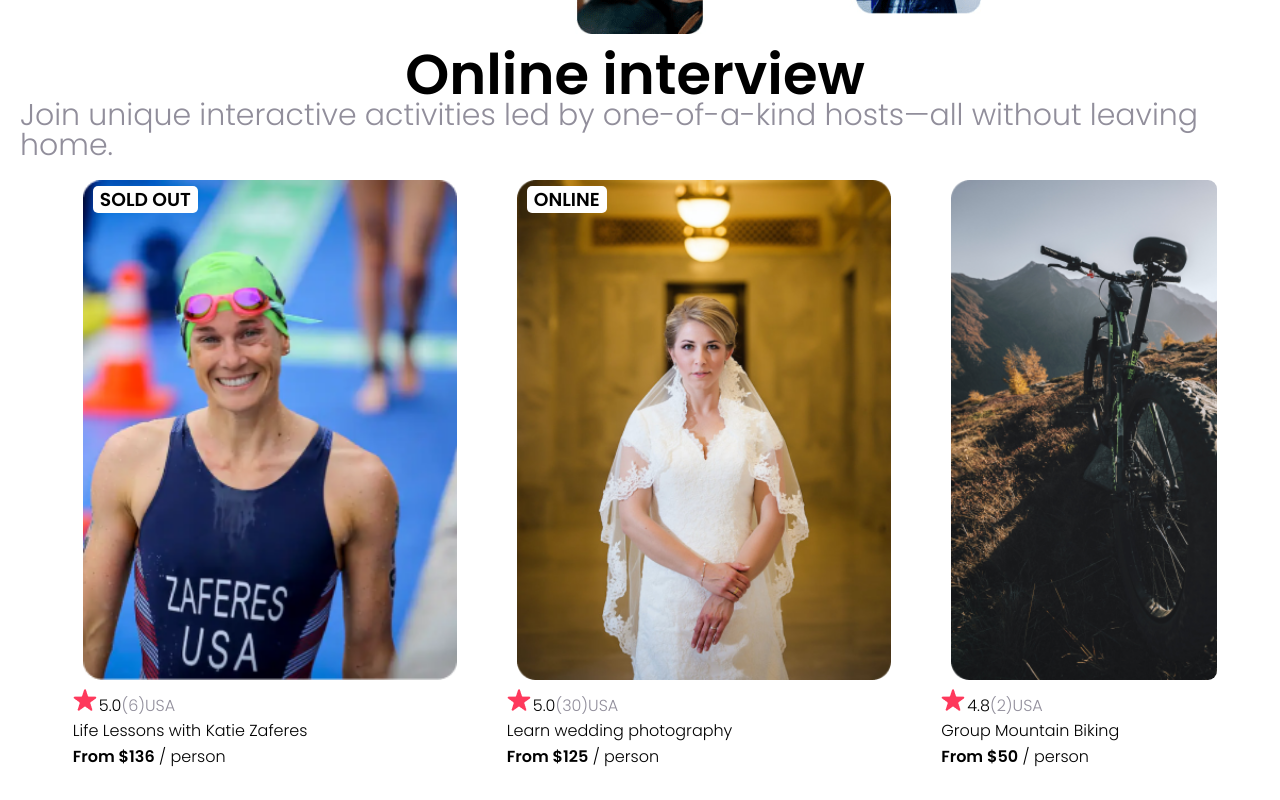
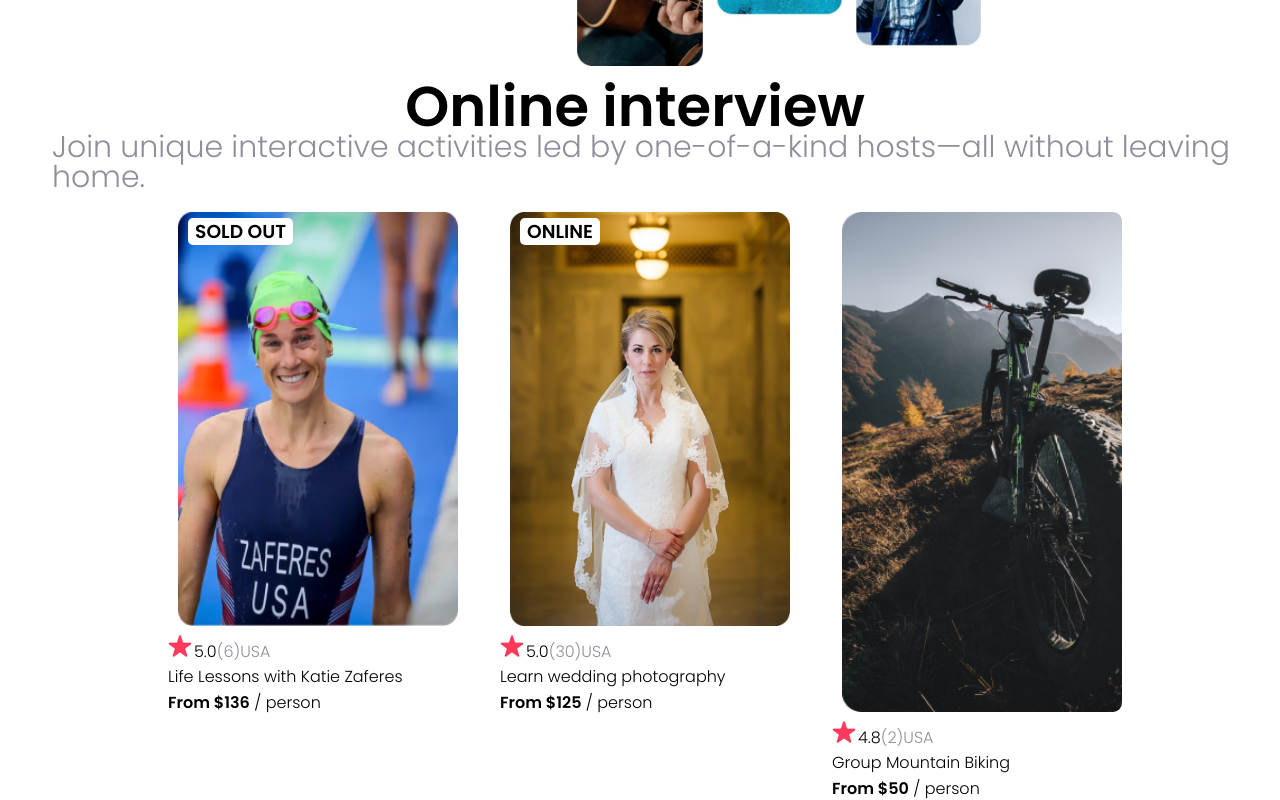
Before and after one commit to desirecutieqb/airClone, a React (Vite) app: page / in a window 1280 px wide. Shown: the part 436-1236 px from the top of the page. Before the commit the page ends 1204 px from the top, so only its background shows below. Built offline with nearby package versions, Linux system fonts and the light colour scheme.

Commit message:
things to fix

```diff
--- /dev/null
+++ b/context/themeContext.jsx
@@ -0,0 +1,36 @@
+import { createContext, useState } from 'react';
+
+export const themes = {
+  light: {
+    background: '#ffffff',
+    text: '#333333',
+    navBackground: '#f5f5f5',
+    navText: '#333333',
+    buttonBackground: '#ff5a5f',
+    buttonText: '#ffffff',
+  },
+  dark: {
+    background: '#333333',
+    text: '#ffffff',
+    navBackground: '#222222',
+    navText: '#ffffff',
+    buttonBackground: '#ff5a5f',
+    buttonText: '#ffffff',
+  },
+};
+
+export const ThemeContext = createContext(themes.light);
+
+export const ThemeProvider = ({ children }) => {
+  const [theme, setTheme] = useState('light');
+
+  const toggleTheme = () => {
+    setTheme(theme === 'light' ? 'dark' : 'light');
+  };
+
+  return (
+    <ThemeContext.Provider value={{ theme, toggleTheme }}>
+      {children}
+    </ThemeContext.Provider>
+  );
+};
--- a/package.json
+++ b/package.json
@@ -10,7 +10,8 @@
   },
   "dependencies": {
     "react": "^18.2.0",
-    "react-dom": "^18.2.0"
+    "react-dom": "^18.2.0",
+    "styled-components": "^6.1.13"
   },
   "devDependencies": {
     "@types/react": "^18.0.28",
--- a/src/App.jsx
+++ b/src/App.jsx
@@ -1,11 +1,15 @@
 import './App.css'
 import Nav from "./Nav"
 import Main from "./Main"
+import { ThemeProvider } from '../context/themeContext.jsx';
+
 export default function App() {
   return (
     <div className="App">
-      <Nav />
-      <Main />
+      <ThemeProvider>
+        <Nav />
+        <Main />
+      </ThemeProvider>
     </div>
   )
 }
--- a/src/Card.jsx
+++ b/src/Card.jsx
@@ -1,19 +1,44 @@
+import { useReducer, useEffect, useContext, useRef } from 'react';
 import star from "../public/assets/star.png"
+import { ThemeContext } from '../context/themeContext';
+
+function badgeTitleReducer(state, action) {
+    switch (action.type) {
+        case 'SOLD_OUT':
+            return 'SOLD OUT';
+        case 'ONLINE':
+            return 'ONLINE';
+        default:
+            return '';
+    }
+}
+
 export default function Card(props) {
-    let badgeTitle;
-    if (props.openSpots === 0) {
-        badgeTitle = "SOLD OUT"
-    } else if (props.location === "Online") {
-        badgeTitle = "ONLINE"
-    }
+    const [badgeTitle, dispatchBadgeTitle] = useReducer(badgeTitleReducer, '');
+    const { theme, toggleTheme } = useContext(ThemeContext);
+    const imgRef = useRef(null);
+
+    useEffect(() => {
+        if (props.openSpots === 0) {
+            dispatchBadgeTitle({ type: 'SOLD_OUT' });
+        } else if (props.location === "Online") {
+            dispatchBadgeTitle({ type: 'ONLINE' });
+        } else {
+            dispatchBadgeTitle({ type: 'RESET' });
+        }
+    }, [props.openSpots, props.location]);
+
+    useEffect(() => {
+        console.log('Image element:', imgRef.current);
+    }, [imgRef]);
 
     return (
-        <div className="card">
+        <div className={`card ${theme}`}>
             {
                 badgeTitle &&
                 <div className="card-badge"><h3>{badgeTitle}</h3></div>
             }
-            <img src={`../public/assets/${props.image}`} alt="" className="card" />
+            <img ref={imgRef} src={`../public/assets/${props.image}`} alt="" className="card" />
             <div className="card-stats">
                 <img src={star} alt="" className='card-star' />
                 <span>{props.rating}</span>
--- a/src/main.jsx
+++ b/src/main.jsx
@@ -1,21 +1,43 @@
-import Card from "./Card"
-import data from "./data"
-import Hero from "./Hero"
+import { useContext } from 'react';
+import { ThemeContext, themes } from '../context/themeContext';
+import styled from 'styled-components';
+import Card from './Card';
+import data from './data';
+import Hero from './Hero';
+
+const MainContainer = styled.main`
+  background-color: ${(props) => props.theme.background};
+  color: ${(props) => props.theme.text};
+  padding: 2rem;
+`;
+
+const CardsContainer = styled.div`
+  display: flex;
+  flex-wrap: wrap;
+  justify-content: center;
+  gap: 2rem;
+`;
+
+const CardWrapper = styled.div`
+  flex: 0 0 auto;
+  width: 300px;
+`;
+
 export default function Main() {
+  const { theme } = useContext(ThemeContext);
 
-    const cardData = data.map(item => {
-        return <Card
-            key={item.id}
-            {...item} />
-    })
-    return (
-        <main className='Main'>
-            <div className="container">
-                <Hero />
-                <section className='Cards'>
-                    {cardData}
-                </section>
-            </div>
-        </main>
-    )
+  const cardData = data.map((item) => (
+    <CardWrapper key={item.id}>
+      <Card {...item} />
+    </CardWrapper>
+  ));
+
+  return (
+    <MainContainer>
+      <div className="container">
+        <Hero />
+        <CardsContainer>{cardData}</CardsContainer>
+      </div>
+    </MainContainer>
+  );
 }
```
Also changed, not shown: src/Nav.jsx (+17 -1 lines), 1 other file (tests, documents, lock files or other folders).
